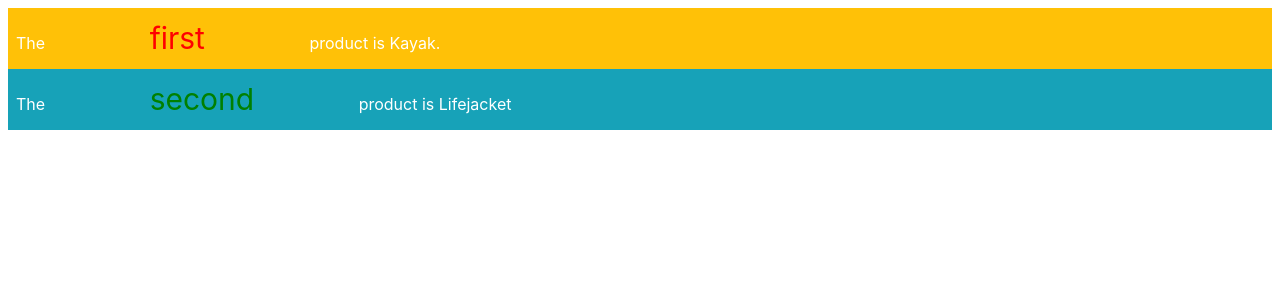
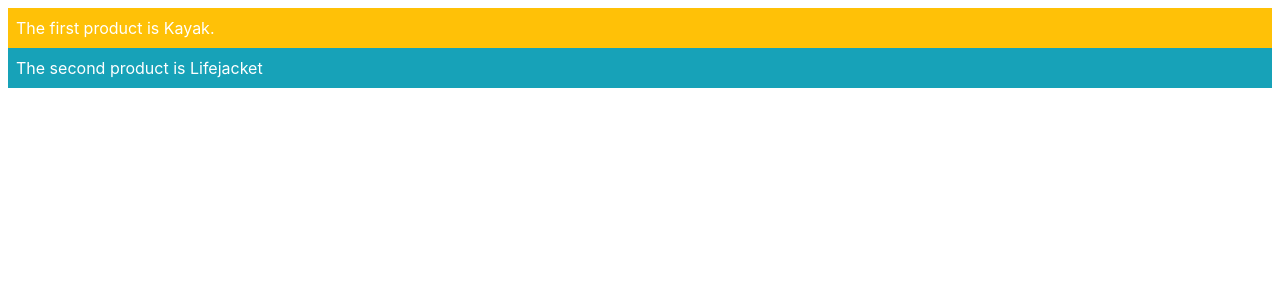
Before and after one commit to nbelob/example1, an Angular app: page / in a window 1280 px wide. Shown: the top 300 px of the page. Built offline with nearby package versions, Linux system fonts and the light colour scheme.

Commit message:
Using Data Bindings

```diff
--- a/src/app/component.ts
+++ b/src/app/component.ts
@@ -1,21 +1,22 @@
-import { Component } from '@angular/core';
+import { ApplicationRef, Component } from '@angular/core';
 import { Model } from './repository.model';
+import { Product } from './product.model';
+
 @Component({
   selector: 'app-product',
   templateUrl: 'template.html'
 })
 export class ProductComponent {
   model: Model = new Model();
-  getClasses(key: number): string {
-    let product = this.model.getProduct(key);
+  constructor(ref: ApplicationRef) {
+    (<any>window).appRef = ref;
+    (<any>window).model = this.model;
+  }
+  getProductByPosition(position: number): Product {
+    return this.model.getProducts()[position];
+  }
+  getClassesByPosition(position: number): string {
+    let product = this.getProductByPosition(position);
     return 'p-2 ' + (product.price < 50 ? 'bg-info' : 'bg-warning');
   }
-  getStyles(key: number) {
-    let product = this.model.getProduct(key);
-    return {
-      fontSize: '30px',
-      'margin.px': 100,
-      color: product.price > 50 ? 'red' : 'green'
-    };
-  }
 }
--- a/src/app/template.html
+++ b/src/app/template.html
@@ -1,10 +1,8 @@
 <div class="text-white m-2">
-  <div class="p-2 bg-warning">
-    The <span [ngStyle]="getStyles(1)">first</span>
-    product is {{model.getProduct(1).name}}.
+  <div [ngClass]="getClassesByPosition(0)">
+    The first product is {{getProductByPosition(0).name}}.
   </div>
-  <div class="p-2 bg-info">
-    The <span [ngStyle]="getStyles(2)">second</span>
-    product is {{model.getProduct(2).name}}
+  <div [ngClass]="getClassesByPosition(1)">
+    The second product is {{getProductByPosition(1).name}}
   </div>
 </div>
```
